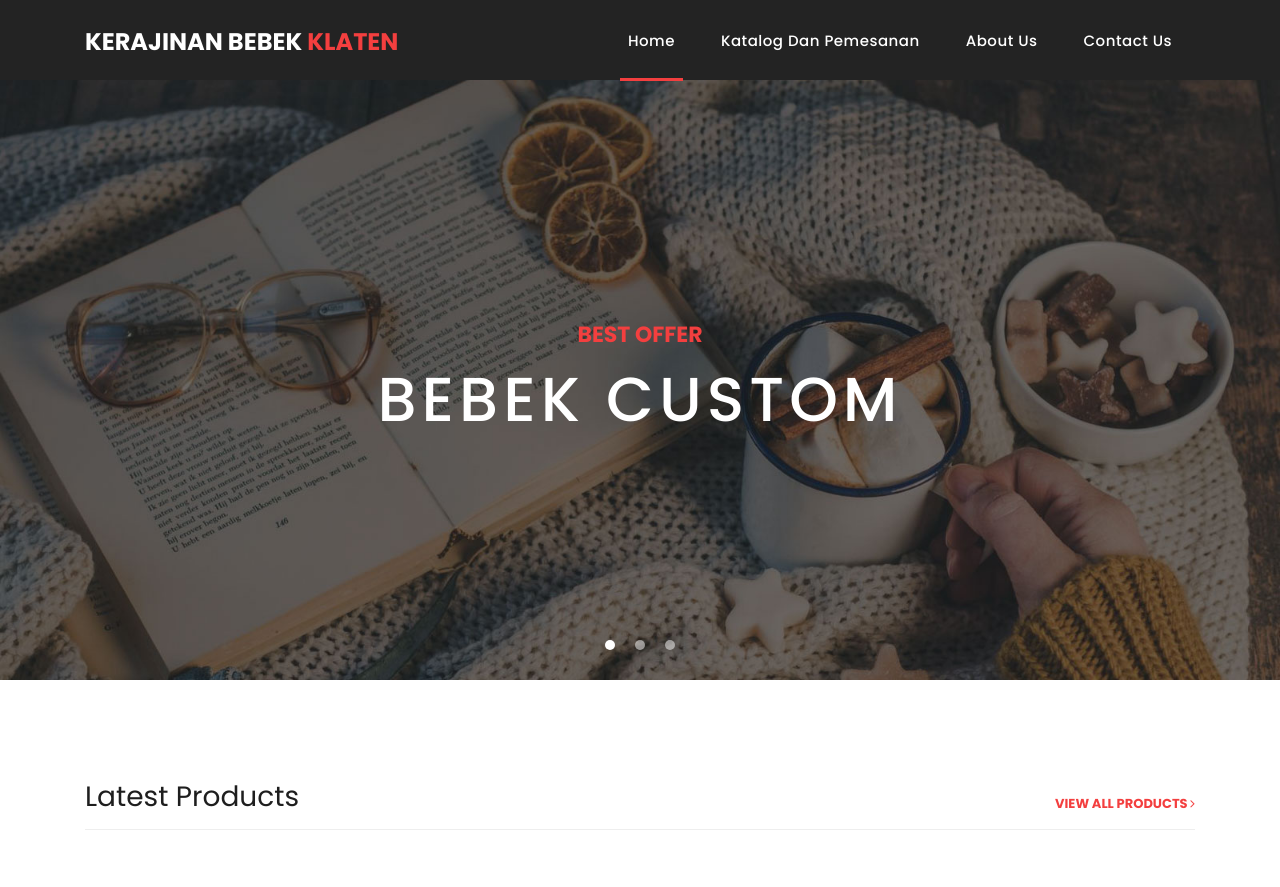
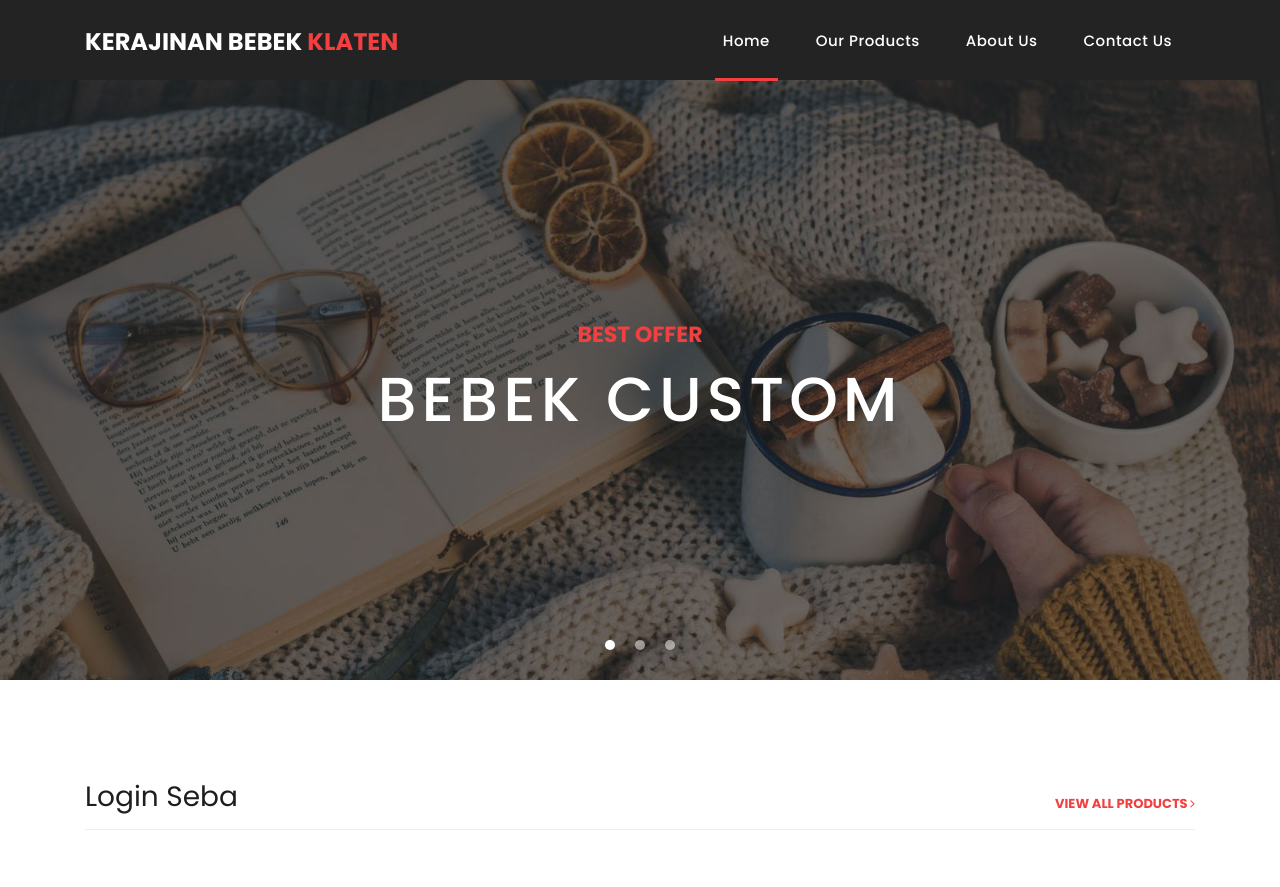
Before and after one commit to ilhamile/Kerajinan-Bebek, a plain HTML site: page index.html in a window 1280 px wide. Shown: the top 887 px of the page. Drawn offline with Linux system fonts and the light colour scheme.

Commit message:
Update index.html

```diff
--- a/index.html
+++ b/index.html
@@ -56,7 +56,7 @@ https://templatemo.com/tm-546-sixteen-clothing
                 </a>
               </li>
               <li class="nav-item">
-                <a class="nav-link" href="products.html">Katalog dan Pemesanan</a>
+                <a class="nav-link" href="products.html">Our Products</a>
               </li>
               <li class="nav-item">
                 <a class="nav-link" href="about.html">About Us</a>
@@ -101,7 +101,7 @@ https://templatemo.com/tm-546-sixteen-clothing
         <div class="row">
           <div class="col-md-12">
             <div class="section-heading">
-              <h2>Latest Products</h2>
+              <h2>Login Seba</h2>
               <a href="products.html">view all products <i class="fa fa-angle-right"></i></a>
             </div>
           </div>
```
